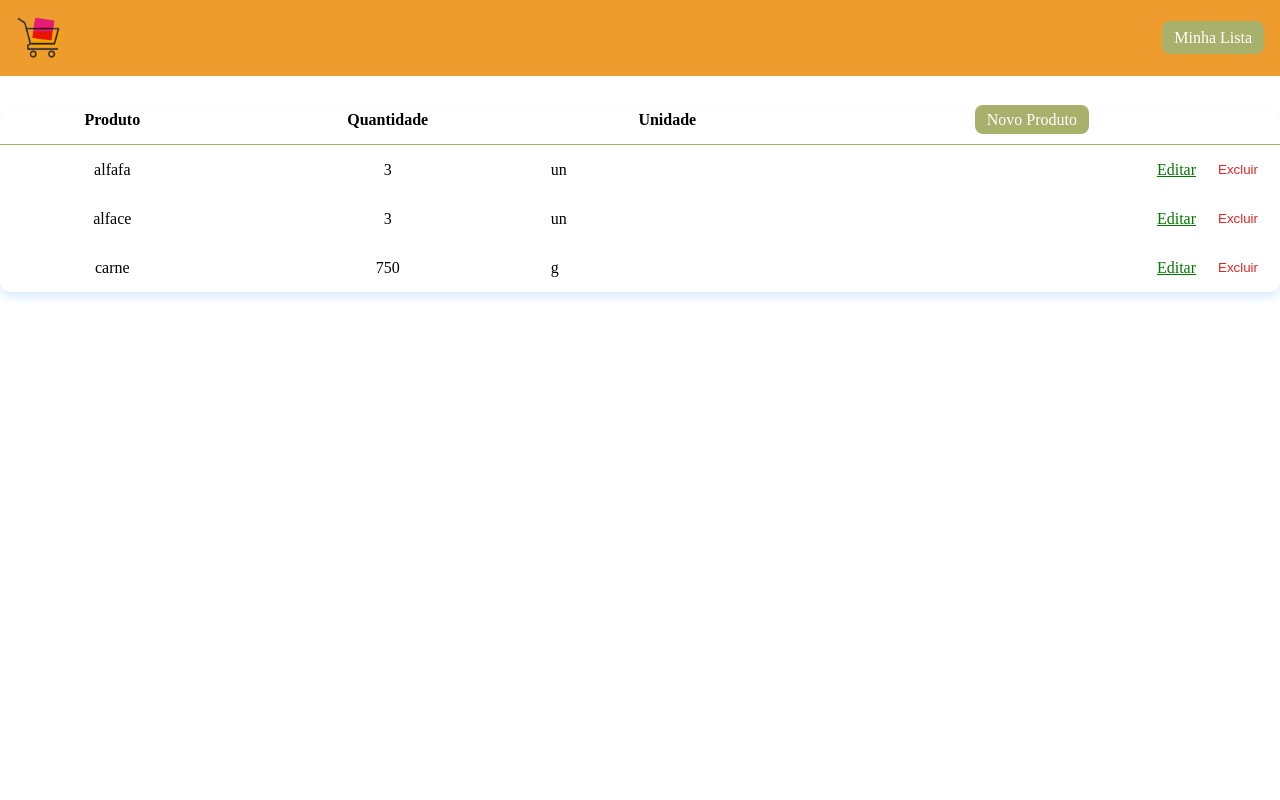
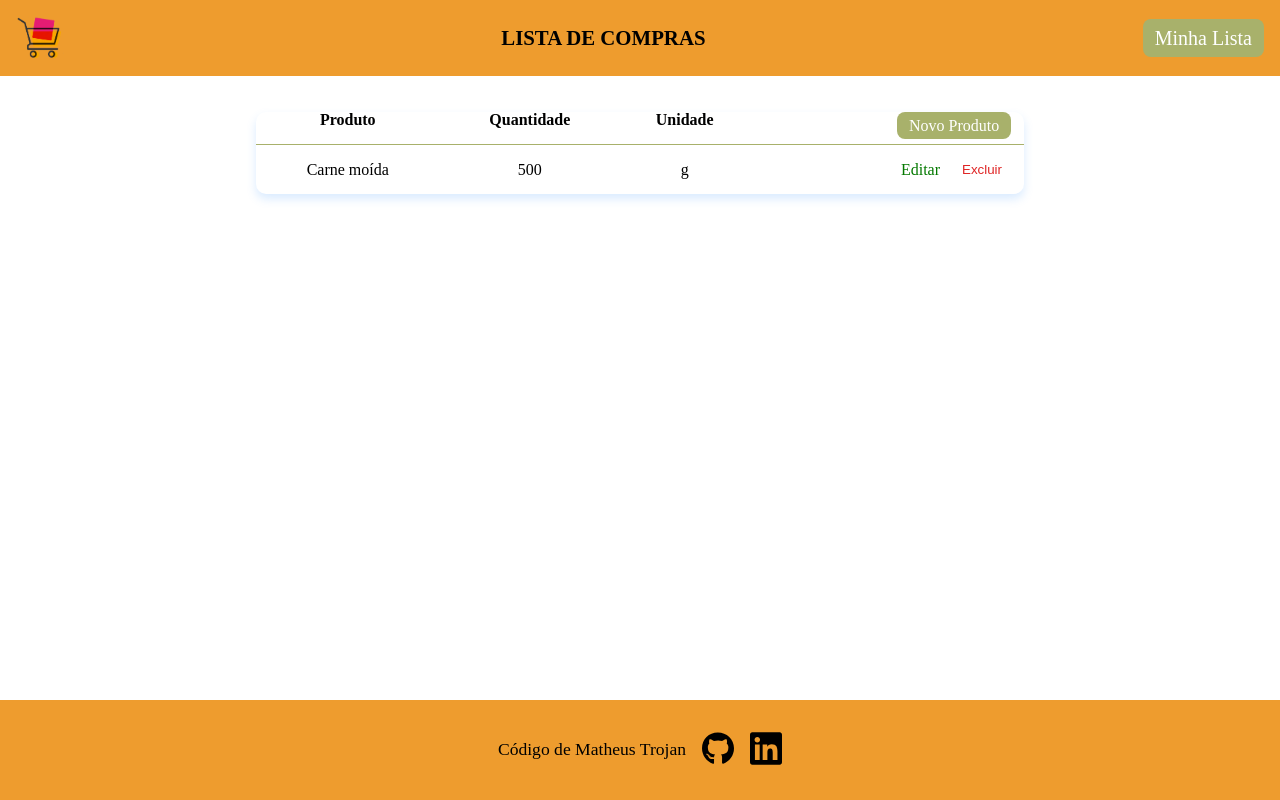
Before and after one commit to MatheusTrojan/lista-mercado, a website with bundled scripts: page src/pages/index.html in a window 1280 px wide. Built offline with nearby package versions, Linux system fonts and the light colour scheme; data requests are answered from the project's data file.

Commit message:
adicionar responsividade e estilos finais

```diff
--- a/db.json
+++ b/db.json
@@ -1,20 +1,8 @@
 {
   "profile": [
     {
-      "produto": "alfafa",
-      "quantidade": "3",
-      "unidade": "un",
-      "id": 1
-    },
-    {
-      "produto": "alface",
-      "quantidade": "3",
-      "unidade": "un",
-      "id": 2
-    },
-    {
-      "produto": "carne",
-      "quantidade": "750",
+      "produto": "Carne moída",
+      "quantidade": "500",
       "unidade": "g",
       "id": 3
     }
--- a/src/pages/index.html
+++ b/src/pages/index.html
@@ -15,6 +15,7 @@
 
 			<header class="cabecalho container">
 				<img src="../images/logotipo-mercado.png" alt="Logotipo do mercado" class="cabecalho__logo">
+				<h2 class="cabecalho__titulo">LISTA DE COMPRAS</h2>
 				<nav>
 					<ul class="cabecalho__lista-navegacao">
 						<li class="cabecalho__link"><a class="cabecalho__link--texto" href="./index.html">Minha Lista</a></li>
@@ -22,7 +23,7 @@
 				</nav>
 			</header>
 
-			<main class="clientes-container">
+			<main class="clientes__container">
 				<table class="tabela">
 					<thead class="tabela__cabecalho">
 						<tr>
@@ -37,8 +38,19 @@
 					</tbody>
 				</table>
 			</main>
+		</div>
 
-		</div>
+		<footer class="rodape__container">
+			<div class="rodape">
+				<p class="rodape__texto">Código de Matheus Trojan</p>
+				<a href="https://github.com/MatheusTrojan" class="rodape__imagem">
+					<img src="../images/github.svg" alt="Acesse meu Github">
+				</a>
+				<a href="https://www.linkedin.com/in/matheus-trojan/" class="rodape__imagem">
+					<img src="../images/linkedin.svg" alt="Acesse meu LinkedIn">
+				</a>
+			</div>
+		</footer>
 
 		<script type="module" src="../script/controller/listaProdutos-controller.js"></script>
 	</body>
--- a/src/script/controller/cadastraProduto-controller.js
+++ b/src/script/controller/cadastraProduto-controller.js
@@ -14,6 +14,5 @@ formulario.addEventListener("submit", async (evento) => {
     }
     catch(erro){
         console.log(erro)
-        // window.location.href = "../telas/erro.html"
     }
 })
--- a/src/script/controller/listaProdutos-controller.js
+++ b/src/script/controller/listaProdutos-controller.js
@@ -26,7 +26,7 @@ tabela.addEventListener("click", async(evento) => {
     let botaoDeletar = evento.target.className == "botao-simples botao-simples--excluir"
     if(botaoDeletar) {
         try {
-            const linhaProduto = evento.target.closest("[data-id]") //método closest para encontrar o elemento do DOM mais próximo ao que queremos remover
+            const linhaProduto = evento.target.closest("[data-id]")
             let id = linhaProduto.dataset.id
 
             await produtoService.removeProduto(id)
@@ -35,7 +35,6 @@ tabela.addEventListener("click", async(evento) => {
         }
         catch(erro){
             console.log(erro)
-            // window.location.href = "../telas/erro.html"
         }
 
     }
--- a/src/styles/cabecalho.css
+++ b/src/styles/cabecalho.css
@@ -1,14 +1,18 @@
 .cabecalho {
+    align-items: center;
     background-color: var(--cor-principal);
     display: flex;
     justify-content: space-between;
-    align-items: center;
     height: 4.75rem;
 }
 
 .cabecalho__logo {
     margin-left: 1rem;
-    width: 3rem;
+    width: 2rem;
+}
+
+.cabecalho__titulo {
+    font-weight: 600;
 }
 
 .cabecalho__lista-navegacao {
@@ -17,13 +21,37 @@
 }
 
 .cabecalho__link {
-    margin-left: 2rem;
+    transition: 0.3s ease-in-out;
 }
 
 .cabecalho__link--texto {
     background-color: var(--cor-secundaria);
     border-radius: 8px;
     color: var(--branco);
-    padding: 0.5rem 0.75rem;
+    padding: 0.25rem 0.5rem;
     text-decoration: none;
+    transition: 0.3s ease-in-out;
 }
+
+.cabecalho__link:hover {
+    scale: 1.1;
+}
+
+.cabecalho__link--texto:hover {
+    background: var(--cor-terciaria);
+}
+
+@media screen and (min-width : 1000px) {
+    .cabecalho__logo {
+        width: 3rem;
+    }
+
+    .cabecalho__titulo {
+        font-size: 1.3em;
+    }
+
+    .cabecalho__link--texto {
+        font-size: 1.25em;
+        padding: 0.5rem 0.75rem;
+    }
+}
--- a/src/styles/cadastro/cadastro.css
+++ b/src/styles/cadastro/cadastro.css
@@ -1,8 +1,9 @@
 @import url("./cartao.css");
 @import url("./inputs.css");
 
-.clientes-container{
-    width: 100vw;
+.cadastro__container {
+    display: flex;
+    justify-content: center;
 }
 
 .cadastro {
@@ -14,4 +15,6 @@
     flex-direction: column;
     justify-content: center;
     margin: 1rem 0;
+    padding: 1rem;
+    width: 80%;
 }
--- a/src/styles/cadastro/inputs.css
+++ b/src/styles/cadastro/inputs.css
@@ -1,10 +1,6 @@
 .formulario {
-    margin-top: 2rem;
-}
-
-.formulario__legenda {
-    font-size: var(--fonte-tamanho-formulario-fieldset);
-    margin-bottom: 1rem;
+    display: flex;
+    flex-direction: column;
 }
 
 .input-container {
--- /dev/null
+++ b/src/styles/rodape.css
@@ -0,0 +1,33 @@
+.rodape__container {
+    align-items: center;
+    background: var(--cor-principal);
+    display: grid;
+    grid-template-columns: repeat(10, 1fr);
+    justify-content: center;
+    height: 100px;
+}
+
+.rodape {
+    align-items: center;
+    display: flex;
+    grid-column: 1/11;
+    justify-content: center;
+    margin: .25rem;
+}
+
+.rodape__texto {
+    font-family: var(--fonte-principal);
+    font-size: 1.1rem;
+}
+
+.rodape__imagem {
+    margin-left: 0.75rem;
+    width: 1.75rem;
+}
+
+@media screen and (min-width:940px) {
+    .rodape__imagem {
+        margin-left: 1rem;
+        width: 2rem;
+    }
+}
--- a/src/styles/styles.css
+++ b/src/styles/styles.css
@@ -1,6 +1,7 @@
 @import url("./cabecalho.css");
 @import url("./tabela/tabela.css");
 @import url("./cadastro/cadastro.css");
+@import url("./rodape.css");
 
 :root {
     --fonte-principal: 'Montserrat';
--- a/src/styles/tabela/botoes.css
+++ b/src/styles/tabela/botoes.css
@@ -1,8 +1,7 @@
 .botao {
-    display: block;
     background-color: var(--cor-primaria);
     border-radius: 7px;
-    width: 100%;
+    width: 50%;
     margin-top: 1rem;
     max-width: 20rem;
     padding: 1.125rem;
@@ -11,6 +10,7 @@
     font-size: var(--fonte-tamanho-botao);
     align-self: center;
     text-align: center;
+    transition: 0.3s ease-in-out;
 }
 
 .botao-simples {
@@ -25,12 +25,42 @@
     font-weight: 400;
     padding: 0.35rem 0.75rem;
     text-decoration: none;
+    transition: 0.3s ease-in-out;
 }
 
 .botao-simples--excluir {
     color: var(--cor-aviso);
+    cursor: pointer;
 }
 
 .botao-simples--editar {
     color: var(--cor-sucesso);
+    text-decoration: none;
 }
+
+.botao:hover {
+    background: var(--cor-terciaria);
+    scale: 1.1;
+}
+
+.botao-simples--adicionar:hover {
+    background: var(--cor-terciaria);
+    scale: 1.1;
+}
+
+@media screen and (min-width : 500px) {
+    .botao-simples--adicionar {
+        justify-self: right
+    }
+
+    th .botao-simples {
+        position: absolute;
+        right: 11%;
+    }
+}
+
+@media screen and (min-width : 1000px) {
+    th .botao-simples {
+        right: 21%;
+    }
+}
--- a/src/styles/tabela/tabela.css
+++ b/src/styles/tabela/tabela.css
@@ -1,4 +1,9 @@
 @import url("./botoes.css");
+
+.clientes__container {
+    display: flex;
+    justify-content: center;
+}
 
 .tabela {
     margin-top: 2.25rem;
@@ -42,3 +47,19 @@
 .td_unidade {
     text-align: left;
 }
+
+@media screen and (min-width : 500px) {
+    .tabela {
+        width: 80%;
+    }
+
+    .td_unidade {
+        text-align: center;
+    }
+}
+
+@media screen and (min-width : 1000px) {
+    .tabela {
+        width: 60%;
+    }
+}
```
Also changed, not shown: src/pages/cadastra_produto.html (+17 -4 lines), src/pages/edita_produto.html (+15 -3 lines), src/images/demonstracao.gif (added), src/images/github.svg (added), src/images/linkedin.svg (added), src/images/print.png (added), src/images/print2.png (added).
